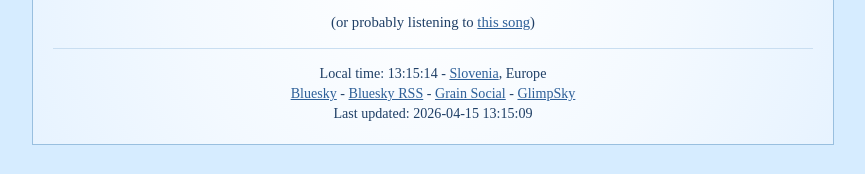
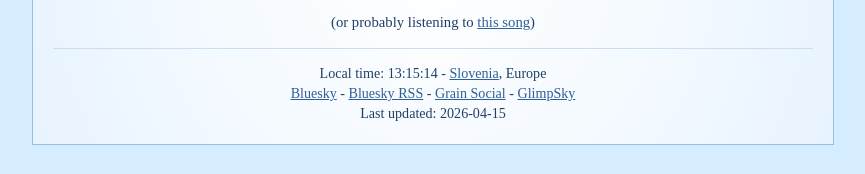
Before and after one commit to hulln/oblachek-eu-site, a plain HTML site: page index.html in a window 1280 px wide. Shown: the part 225-399 px from the top of the page, without its empty margins (207-1072 px from the left). Drawn offline with Linux system fonts and the light colour scheme.

Commit message:
Simplify last updated to static date with pre-commit hook

```diff
--- a/index.html
+++ b/index.html
@@ -82,7 +82,7 @@
         <div class="footer">
             Local time: <span id="localTime">00:00:00</span> - <a href="https://www.openstreetmap.org/relation/218657">Slovenia</a>, Europe<br>
             <a href="https://bsky.app/profile/oblachek.eu">Bluesky</a> - <a href="rss/bluesky.xml">Bluesky RSS</a> - <a href="https://grain.social/profile/did%3Aplc%3Axfd6rbdcmbesdjrumyxdlipp">Grain Social</a> - <a href="https://glimpsky.oblachek.eu/">GlimpSky</a><br>
-            Last updated: <span id="lastUpdated">loading...</span>
+            Last updated: 2026-04-15
         </div>
     </div>
 
@@ -104,26 +104,6 @@
             renderTime();
             setInterval(renderTime, 1000);
         })();
-
-        (function setExactLastUpdated() {
-            var output = document.getElementById("lastUpdated");
-            var modifiedAt = new Date(document.lastModified);
-
-            if (!output || Number.isNaN(modifiedAt.getTime())) {
-                output.textContent = document.lastModified || "unknown";
-                return;
-            }
-
-            var pad = function (n) { return String(n).padStart(2, "0"); };
-            var year = modifiedAt.getFullYear();
-            var month = pad(modifiedAt.getMonth() + 1);
-            var day = pad(modifiedAt.getDate());
-            var hour = pad(modifiedAt.getHours());
-            var minute = pad(modifiedAt.getMinutes());
-            var second = pad(modifiedAt.getSeconds());
-
-            output.textContent = year + "-" + month + "-" + day + " " + hour + ":" + minute + ":" + second;
-        })();
     </script>
 </body>
 </html>
```
